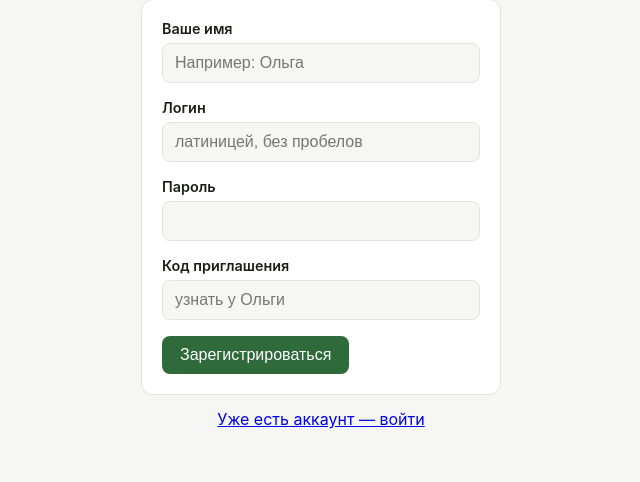
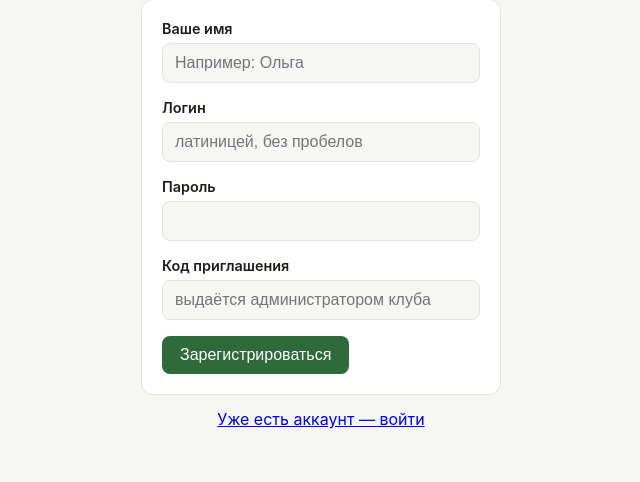
Before and after one commit to aum151-commits/sandow-wiki, a Flask app: page /register in a window 1280 px wide. Shown: the part 271-753 px from the top of the page, without its empty margins (319-959 px from the left). Run offline with Flask 3, Linux system fonts and the light colour scheme.

Commit message:
Поправить подсказку кода приглашения — не завязывать на конкретное имя

```diff
--- a/templates/register.html
+++ b/templates/register.html
@@ -21,7 +21,7 @@
       </div>
       <div class="field">
         <label for="invite">Код приглашения</label>
-        <input type="text" id="invite" name="invite" placeholder="узнать у Ольги" required>
+        <input type="text" id="invite" name="invite" placeholder="выдаётся администратором клуба" required>
       </div>
       <button type="submit">Зарегистрироваться</button>
     </form>
```
